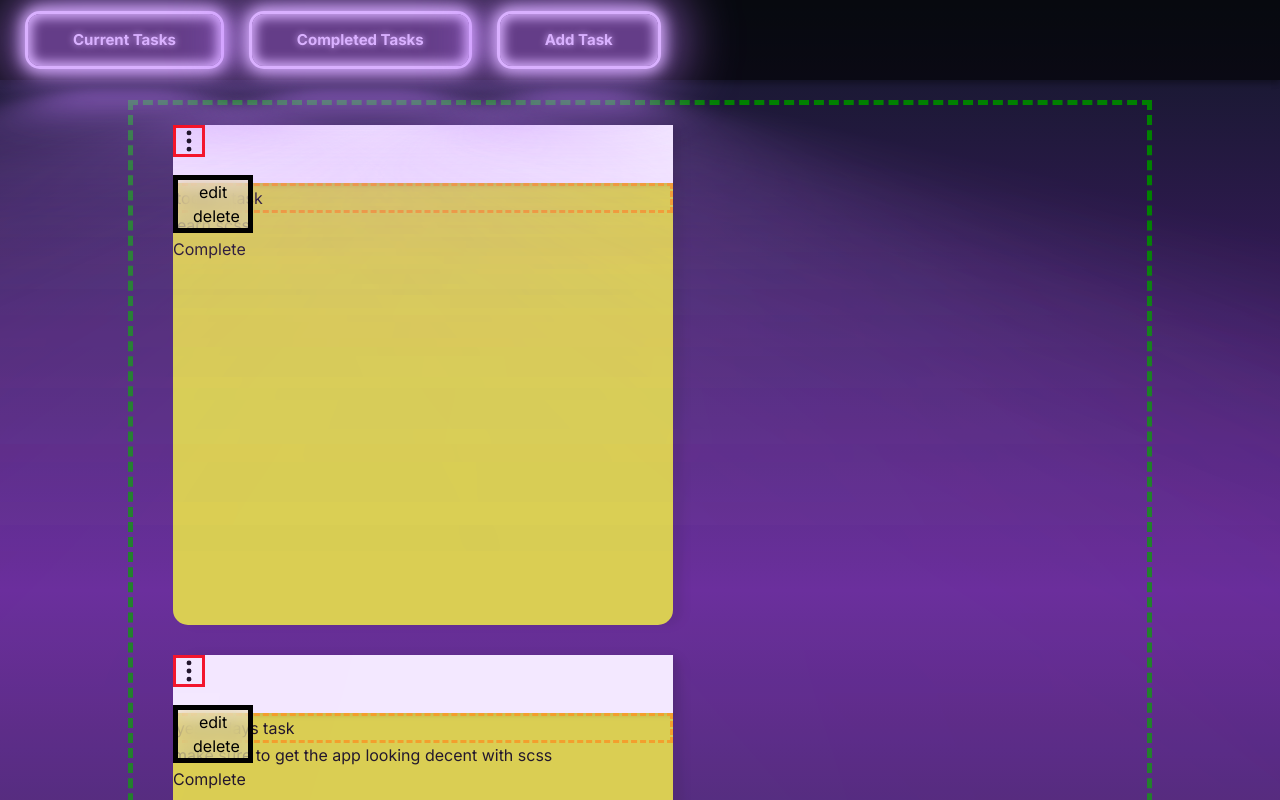
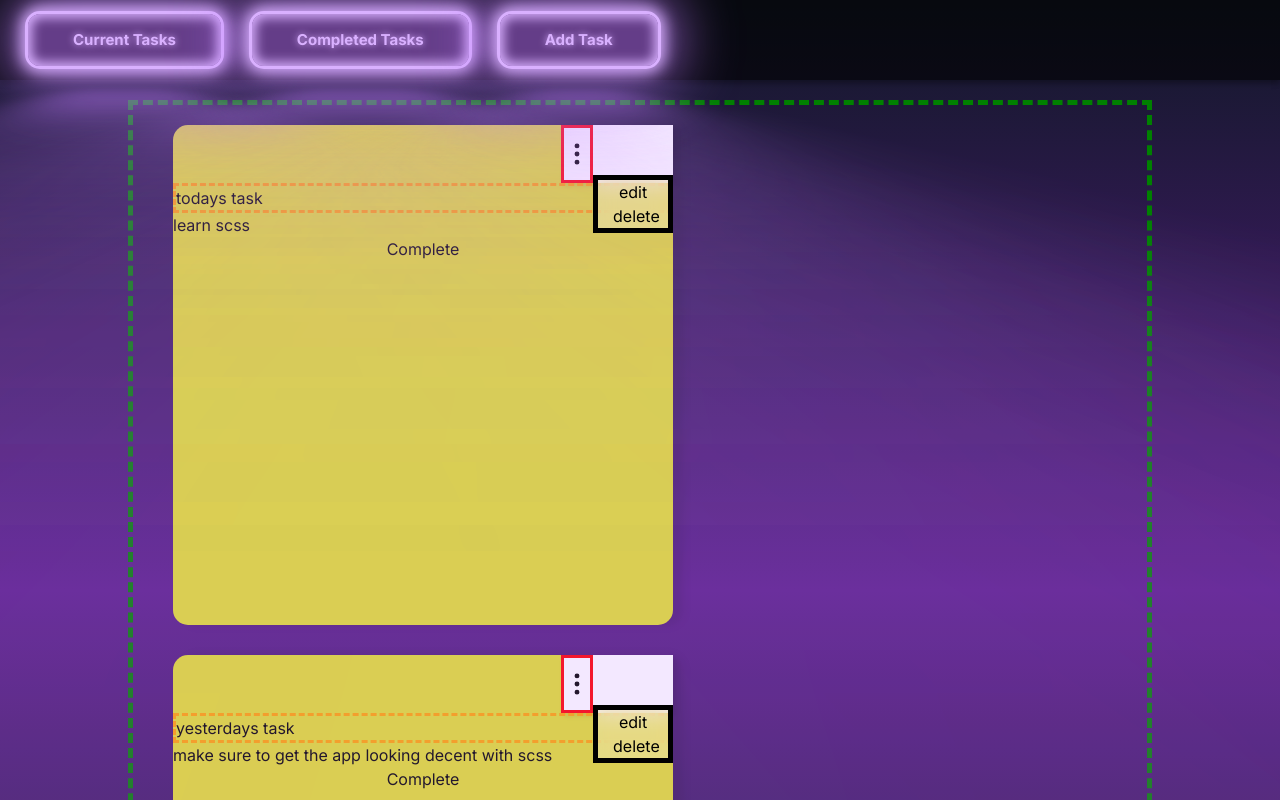
Before and after one commit to BenjaminBrandon/Todo-app, a Next.js app: page /NewTodo in a window 1280 px wide. Shown: the top 800 px of the page. Built offline with nearby package versions, Linux system fonts and the light colour scheme.

Commit message:
file restructure

```diff
--- a/src/app/NewTodo/Navbar/NavBar.module.scss
+++ b/src/app/NewTodo/Navbar/DropDownMenu.module.scss
@@ -1,6 +1,11 @@
 .header {
   background-color: white;
   box-shadow: 3px 3px 5px rgba(0, 0, 0, 0.1);
+  display: flex;
+}
+
+.header:first-child {
+  align-self: flex-end;
 }
 
 // .navLi {
@@ -9,7 +14,7 @@
 .dropDownBtn {
   border: 3px solid red;
   color: black;
-  position: absolute;
+  // position: absolute;
 }
 
 .dropDown {
--- a/src/app/NewTodo/CurrentTaskBoard.tsx
+++ b/src/app/NewTodo/TaskBoard/TaskBoard.tsx
@@ -1,5 +1,5 @@
 import React, { useState } from 'react';
-import TaskCard from './TaskCard';
+import TaskCard from '../TaskCard/TaskCard';
 
 const TaskBoard = ({ tasks }: { tasks: Task[] }) => {
   return tasks.map((task: Task) => (
--- a/src/app/NewTodo/TaskCard.tsx
+++ b/src/app/NewTodo/TaskCard/TaskCard.tsx
@@ -1,7 +1,7 @@
 import React from 'react';
-import SvgMenuComponent from './icons/verticalMenuDotSvg';
+import SvgMenuComponent from '../icons/verticalMenuDotSvg';
 import styles from '../stylesheets/TaskCardNavbar.module.scss';
-import NavBarElement from './Navbar/NavBarElement';
+import DropDownMenu from '../Navbar/DropDownMenu';
 
 const TaskCard = (task: Task) => {
   return (
@@ -9,19 +9,7 @@ const TaskCard = (task: Task) => {
       className="taskCard"
       id={task.id}
     >
-      {/* <TaskCardNavbar>
-        <TaskCardNavbarItem icon={<SvgComponent />} />
-      </TaskCardNavbar> */}
-      {/* <nav className={styles.taskCardNavbar}>
-        <ul>
-          <li>
-            <SvgMenuComponent />
-          </li>
-          <li>delete</li>
-        </ul>
-      </nav> */}
-      <NavBarElement />
-
+      <DropDownMenu />
       <div className="taskCardHeader">
         <h3 className="taskTitle">{task.title}</h3>
       </div>
--- a/src/app/NewTodo/page.tsx
+++ b/src/app/NewTodo/page.tsx
@@ -1,4 +1,4 @@
-import ToDo from './Todo';
+import ToDo from './ToDo/Todo';
 
 export default function Page() {
   return <ToDo />;
--- a/src/app/stylesheets/index.scss
+++ b/src/app/stylesheets/index.scss
@@ -72,8 +72,8 @@ body {
         background-color: rgb(224, 224, 44);
         height: 500px;
         width: 500px;
-        // display: flex;
-        // flex-direction: column;
+        display: flex;
+        flex-direction: column;
 
         .taskCardHeader {
           border: 3px dashed orange;
```
Also changed, not shown: src/app/NewTodo/Navbar/DropDownMenu.tsx (renamed from src/app/NewTodo/Navbar/NavBarElement.tsx, +7 -4 lines), src/app/NewTodo/ToDo/Todo.tsx (renamed from src/app/NewTodo/Todo.tsx, +6 -6 lines), src/app/NewTodo/AddTaskModal/AddTaskModal.module.scss (added), src/app/NewTodo/AddTaskModal/AddTaskModal.tsx (renamed from src/app/NewTodo/AddTaskModal.tsx), src/app/NewTodo/TaskBoard/TaskBoard.module.scss (added), src/app/NewTodo/TaskCard/TaskCard.module.scss (added), src/app/NewTodo/ToDo/Todo.module.scss (added).
